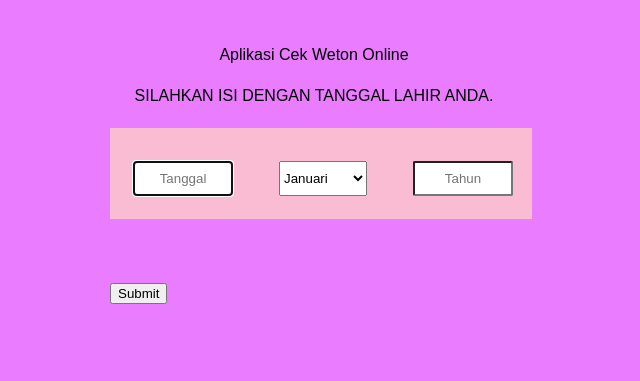
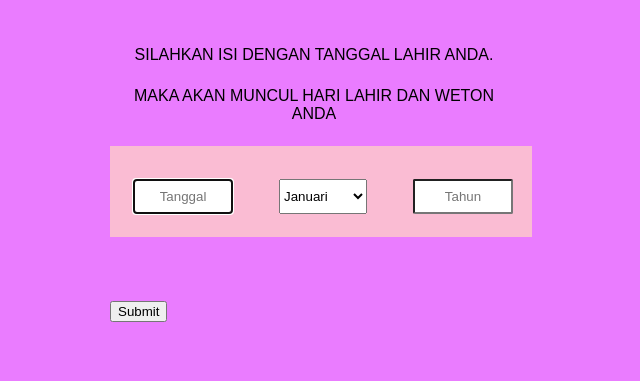
Before and after one commit to Lisawakhidah/cektanggallahir-weton, a plain HTML site: page index.html in a window 1280 px wide. Shown: the whole page, without its empty margins (326-966 px from the left). Drawn offline with Linux system fonts and the light colour scheme.

Commit message:
Update index.html

```diff
--- a/index.html
+++ b/index.html
@@ -69,8 +69,8 @@
     <div class="card">
         <div id="w9-kalkulator">
             <div class="header">
-                <p>Aplikasi Cek Weton Online</p>
                 <p>SILAHKAN ISI DENGAN TANGGAL LAHIR ANDA.</p>
+                <p>MAKA AKAN MUNCUL HARI LAHIR DAN WETON ANDA </p>
             </div>
             <form method="post">
                 <div class="form-group">
```
